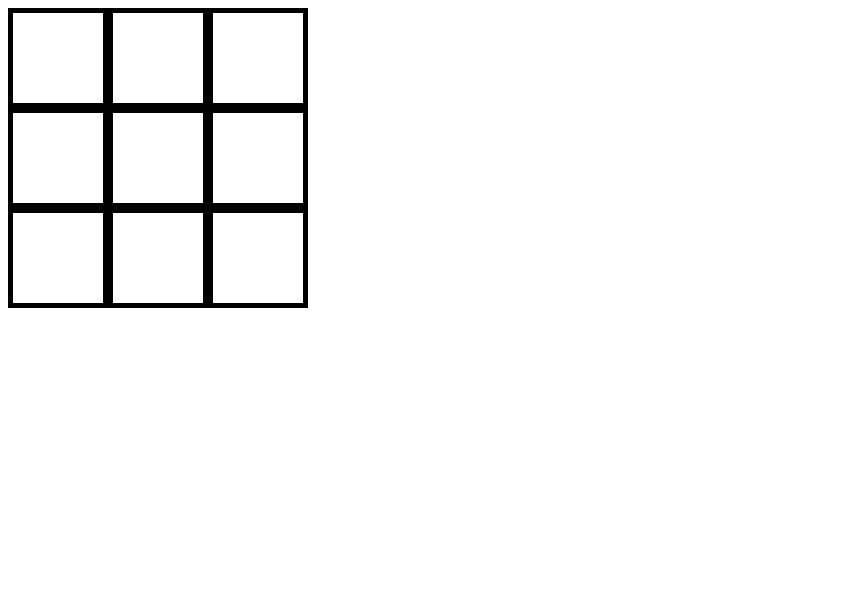
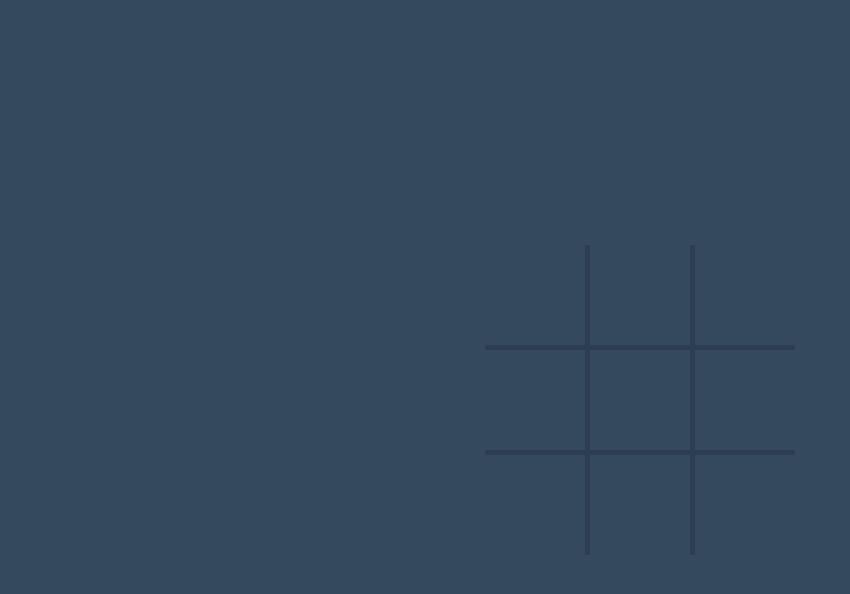
Before and after one commit to asmbatha/naughts-crosses, a plain HTML site: page index.html in a window 1280 px wide. Shown: the whole page, without its empty margins (0-850 px from the left). Drawn offline with Linux system fonts and the light colour scheme.

Commit message:
styling changes + weird re-rendering glitch fix
just added some color and positioning to make the game look better (in my opinion)
also fixed the rendering glitch by adding setTimeout around the functions I want to execute after the first rendering function call.

```diff
--- a/index.html
+++ b/index.html
@@ -1,29 +1,40 @@
 <html>
     <head>
-        <title>XO</title>
+        <title>Naughts and Crosses</title>
         <style>
+            html, body {
+                display: flex;
+                justify-content: center;
+                align-items: center;
+                padding: 0; margin: 0;
+                background: #34495e;
+            }
             #board {
-                display: flex;
-                width: 300px;
-                height: 300px;
-                flex-direction: row;
-                flex-wrap: wrap;
-                justify-content: flex-start;
+                width: 310px;
+                height: 310px;
+                display: grid;
+                grid-template-columns: 1fr 1fr 1fr;
+                grid-column-gap: 5px;
+                grid-row-gap: 5px;
+                margin: auto;
+                background: #2c3e50;
             }
 
             .box {
                 width: 100px;
                 height: 100px;
-                box-sizing: border-box;
-                border: 5px solid #000;
                 font-size: 5em;
                 display: flex;
+                background: #34495e;
                 justify-content: center;
                 align-items: center;
+                color: #95a5a6;
+                cursor: default;
             }
 
-            .box:hover {
-                background: lightblue;
+            .box:empty:hover {
+                filter: brightness(1.1);
+                cursor: hand;
             }
         </style>
     </head>
@@ -43,13 +54,12 @@
             render(gameState);
 
             document.getElementById('render').addEventListener('click',e=>{
-                let box = e.target.dataset['id']
-
-                if(gameState.board[box] !== '') return
-                gameState.board[box] = gameState.currP;
+                if(gameState.board[e.target.dataset['id']] !== '') return
+                gameState.board[e.target.dataset['id']] = gameState.currP;
 
                 render(gameState)
 
+                setTimeout(() => { // force redraw, it just feels better. alternative is to use mousdown and mouseup
                     if(check(gameState)){
                         alert(`Congratulations. '${gameState.currP}' has won the game`)
                         gameState.currP= 'X'
@@ -63,6 +73,7 @@
                     }else{
                         gameState.currP = gameState.currP == gameState.p1 ? gameState.p2 : gameState.p1;
                     }
+                },0);
             })
 
         </script>
```
Lines whose indentation alone changed are shown as unchanged.
